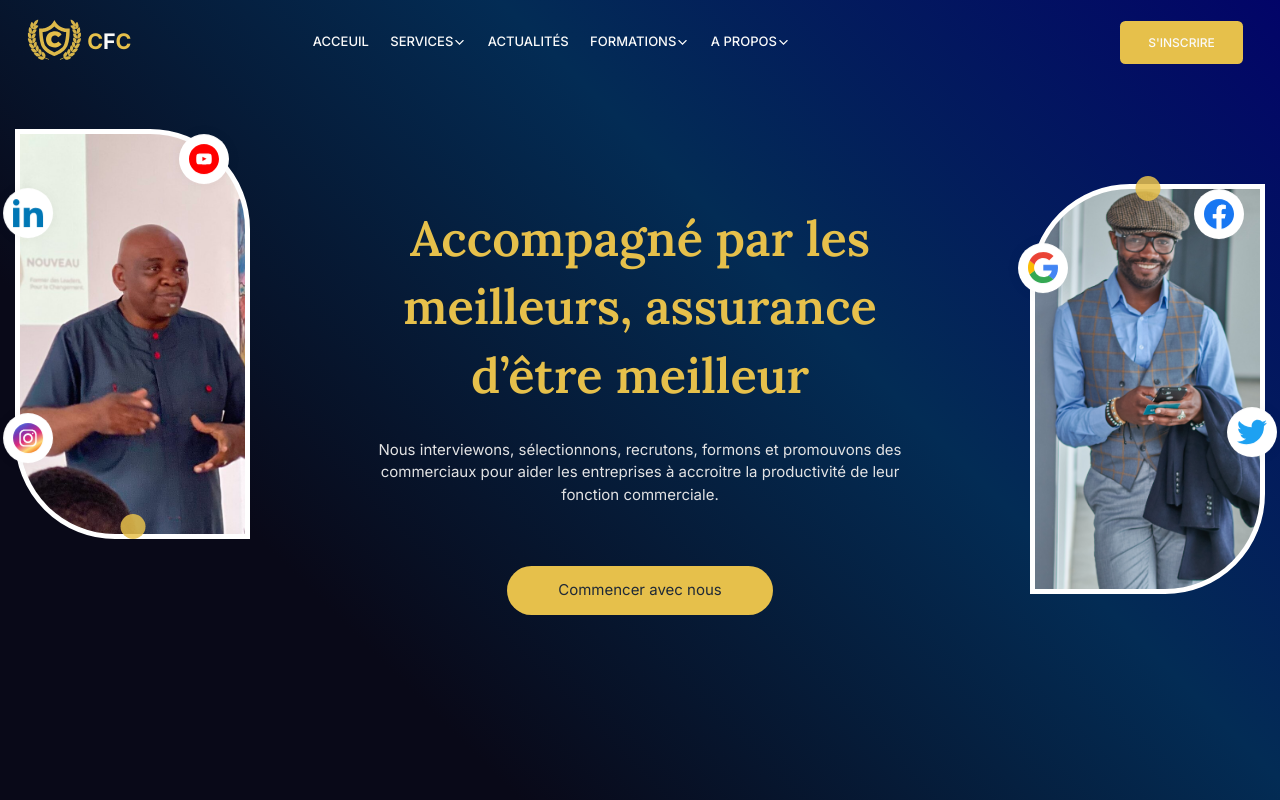
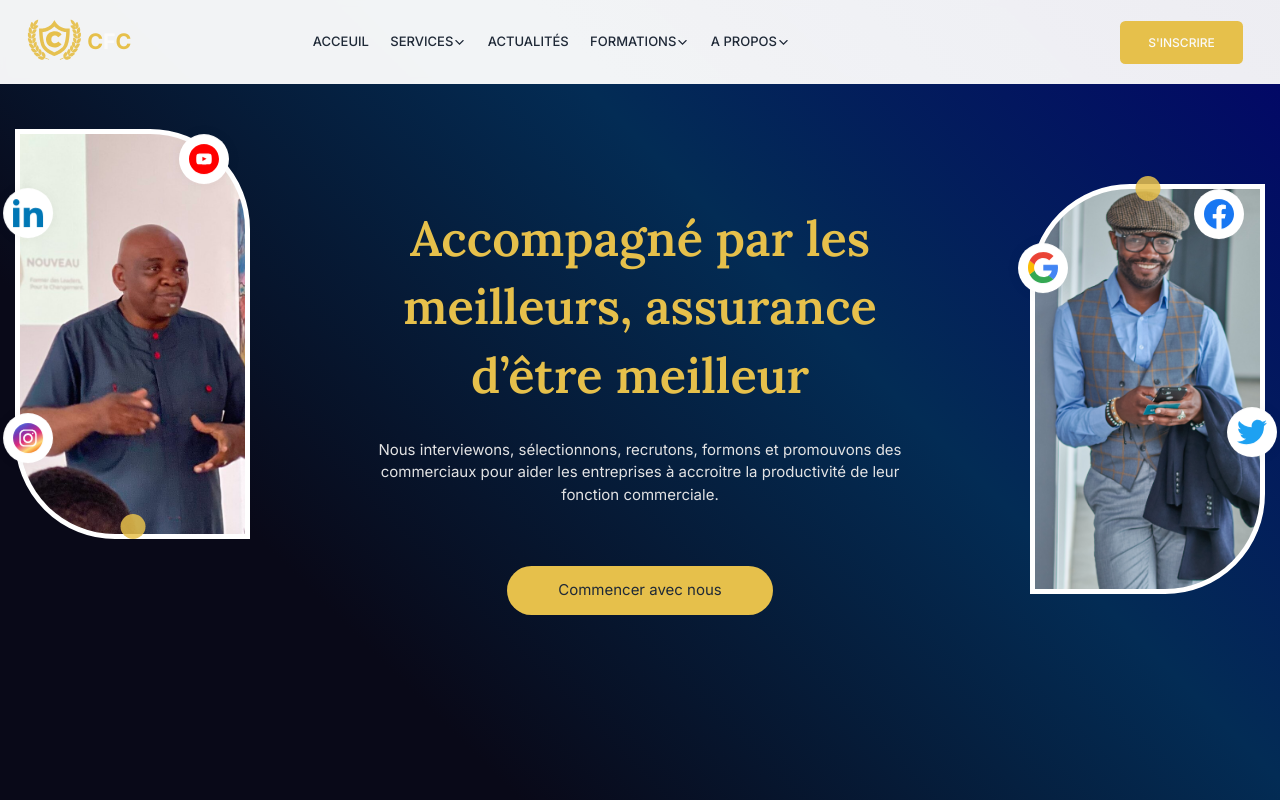
Before and after one commit to NdekoCode/congofirstchoice, a website with bundled scripts: page index.html in a window 1280 px wide. Shown: the top 800 px of the page. Built offline with nearby package versions, Linux system fonts and the light colour scheme.

Commit message:
refactor: topbar

```diff
--- a/assets/scss/components/header.scss
+++ b/assets/scss/components/header.scss
@@ -1,10 +1,14 @@
 .header {
-    width              : 100%;
-    min-height         : 100vh;
+    width        : 100%;
+    min-height   : 100vh;
     // background: linear-gradient(45deg, #11112c, #11112c);
     //color     : var(--white);
-    // background      : var(--white-gradient);
-    background         : var(--blue-gradient);
+    background   : var(--blue-gradient);
+
+    .topbar {
+        background     : var(--white-gradient_b);
+        backdrop-filter: blur(3px);
+    }
 
     // * {
     //     color: var(--gold) !important;
--- a/assets/scss/components/navbar.scss
+++ b/assets/scss/components/navbar.scss
@@ -196,7 +196,7 @@
     }
 
     .navlink {
-        color: var(--white_1);
+        color: var(--dark);
 
     }
 }
--- a/assets/scss/libs/variables.scss
+++ b/assets/scss/libs/variables.scss
@@ -116,12 +116,17 @@ $xl        :"only screen and (min-width: #{$size-xl}px)";
     --gold                 : #e6c04b;
     --white                : rgb(255, 255, 255);
     --white_1              : rgb(250, 250, 250);
+    --white_b              : rgba(255, 255, 255, 0.95);
+    --white_1b             : rgba(250, 250, 250, 0.95);
     --gray_1               : rgb(197, 197, 198);
     --gray_white           : rgb(227, 227, 228);
     --text-color           : rgb(112, 111, 114);
-    --white-gradient       : linear-gradient(45deg, var(--white) 45%, var(--white_1)) no-repeat center center /cover;
-    --white-gradient_1     : linear-gradient(45deg, var(--gray_white) 25%, var(--white)) no-repeat center center /cover;
-    --gradient-gray        : linear-gradient(45deg, var(--gray_1)45%, var(--white_1)) no-repeat center center /cover;
+    --white-gradient       : linear-gradient(45deg, var(--white) 45%, var(--white_1)) no-repeat center center / cover;
+    --white-gradient_b     : linear-gradient(45deg,
+            var(--white_b) 45%,
+            var(--white_1b)) no-repeat center center / cover;
+    --white-gradient_1: linear-gradient(45deg, var(--gray_white) 25%, var(--white)) no-repeat center center /cover;
+    --gradient-gray   : linear-gradient(45deg, var(--gray_1)45%, var(--white_1)) no-repeat center center /cover;
 
 
     /** SPACES */
--- a/index.html
+++ b/index.html
@@ -19,10 +19,12 @@
 <body>
     <!-- Header -->
     <header class="header">
+        <div class="topbar">
             <div class="container">
                 <nav class="navbar">
                     <!-- Logo du site -->
-                <a href="#" class="nav-icon" aria-label="visit homepage" aria-current="page" title="CongoFirstChoice">
+                    <a href="#" class="nav-icon" aria-label="visit homepage" aria-current="page"
+                        title="CongoFirstChoice">
                         <img loading="lazy" src="./assets/images/icons/logo.svg" alt="Logo HopeFist">
                         <span>C<span>F</span>C</span>
                     </a>
@@ -101,6 +103,9 @@
                         </li>
                     </ul>
                 </nav>
+            </div>
+        </div>
+        <div class="container">
             <div class="hero">
                 <div class="container">
                     <div class="hero__content hero-left">
@@ -224,7 +229,7 @@
                                             les meilleurs commerciaux pour le bien de vos entreprises <br
                                                 class="hidden lg:block">
                                             <a href="#"
-                                                class="inline-flex items-center font-semibold text-blue-600 md:mb-2 lg:mb-0 hover:text-black "
+                                                class="inline-flex items-center font-semibold text-blue-600 md:mb-2 lg:mb-0 hover:text-white "
                                                 title="read more"> En savoir plus » </a>
                                         </p>
                                     </div>
@@ -451,7 +456,7 @@
                         class="flex flex-col items-center justify-center w-full p-5 mb-3 rounded-lg sm:w-5/12 md:w-1/3 md:mb-0">
                         <div class="mb-8">
                             <img loading="lazy" class="object-cover object-center rounded-full h-36 w-36"
-                                src="./assets/images/hero-2.png" alt="photo">
+                                src="./assets/images/charle-patient.jpeg" alt="photo">
                         </div>
                         <div class="text-center">
                             <h6 class="mb-2 text-xl font-bold ">Charles PATIENT LUBULA</h6>
@@ -493,7 +498,7 @@
             </section>
         </article>
     </main>
-    <footer class="px-6 py-12 text-gray-600 bg-gray-50 lg:px-8">
+    <footer class="px-6 py-12 text-gray-200 bg-blue-gradient-reverse lg:px-8">
         <div class="max-w-screen-xl mx-auto mb-12 lg:mb-16 ">
             <img loading="lazy" class="h-16" src="./assets/images/icons/logo.svg" alt="CongoFirstchoice logo">
             <p class="max-w-md">First choice est une industrie oeuvrant dans l’ingénierie humaine qui produit les
```
Also changed, not shown: assets/css/app.css, assets/css/styles.css, assets/images/Charle lubula.jpg (added), assets/images/Charle patient lubula.jpeg (added), assets/images/EbTa5VlWkAYlsyP.jpg (added), assets/images/charle-patient.jpeg (added), 1 other file. Lines whose indentation alone changed are shown as unchanged.
